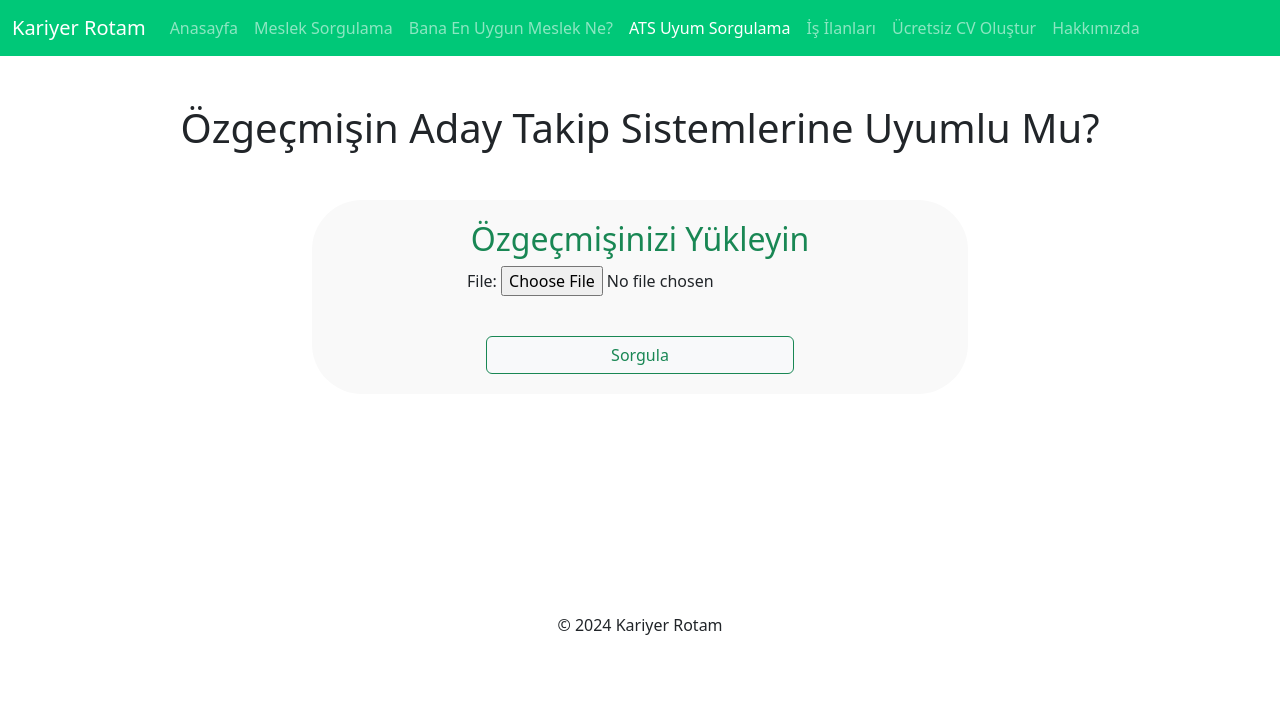
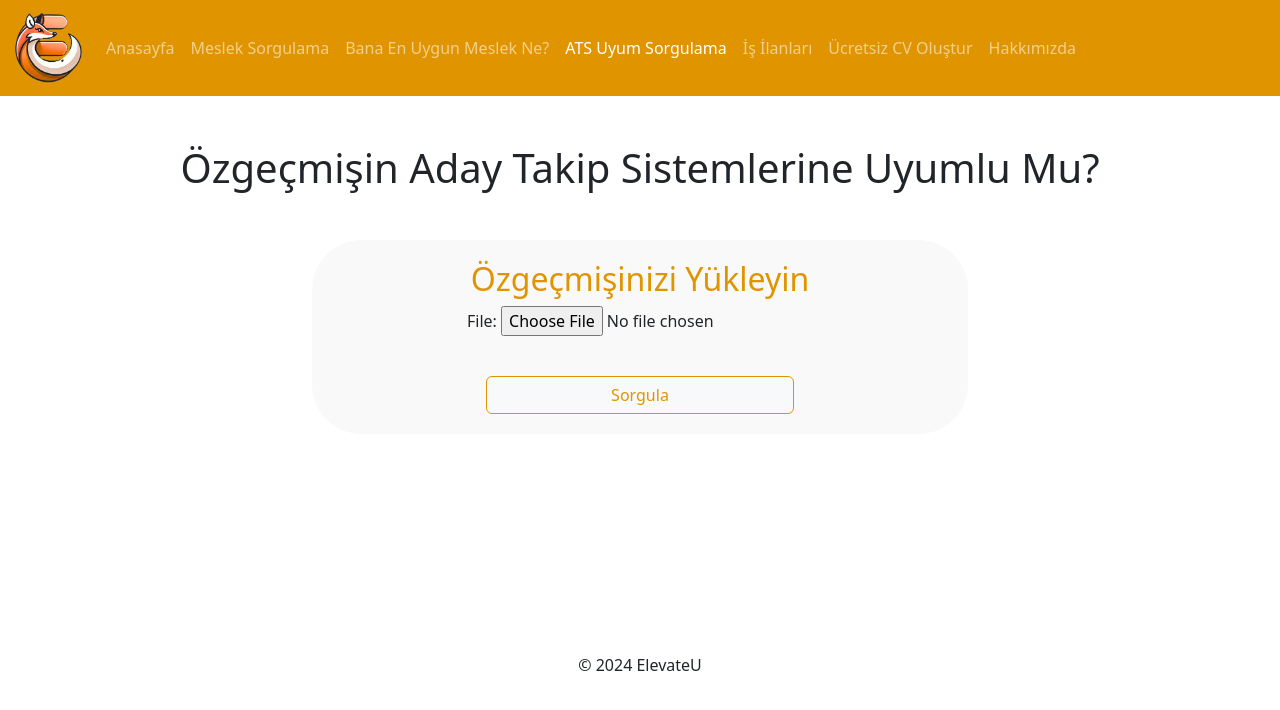
Before and after one commit to batuhanksl/KariyerRotam, a Django app: page /ats/ in a window 1280 px wide. Shown: the top 710 px of the page. Run offline with Django 5.2, Linux system fonts and the light colour scheme; some libraries are stand-ins or nearby versions.

Commit message:
CSS update

```diff
--- a/ATSUyum/templates/atsuyum.html
+++ b/ATSUyum/templates/atsuyum.html
@@ -9,13 +9,13 @@
         <h1 class="text-center">Özgeçmişin Aday Takip Sistemlerine Uyumlu Mu?</h1>
 
         <div class="mt-5" style="background-color: #4b4b4b08; padding: 20px; border-radius: 50px; margin:20%;">
-            <h2 class="text-success text-center">Özgeçmişinizi Yükleyin</h2>
+            <h2 class="text-primary text-center">Özgeçmişinizi Yükleyin</h2>
             <form method="POST" enctype="multipart/form-data" class="text-center">
                 {% csrf_token %}
                 <div class="mb-3" style="max-width: 600px; margin: 0 auto;">
                     {{ form.as_p }}
                 </div>
-                <button type="submit" class="btn btn-outline-success btn-light mt-4 w-50 padding: 20px border-radius: 50px">Sorgula</button>
+                <button type="submit" class="btn btn-outline-primary btn-light mt-4 w-50 padding: 20px border-radius: 50px">Sorgula</button>
             </form>
         </div>
     </div>
--- a/ATSUyum/templates/meslekoner.html
+++ b/ATSUyum/templates/meslekoner.html
@@ -9,13 +9,13 @@
         <h1 class="text-center">Sana en uygun meslek ne?</h1>
 
         <div class="mt-5" style="background-color: #4b4b4b08; padding: 20px; border-radius: 50px; margin:20%;">
-            <h2 class="text-success text-center">Özgeçmişinizi Yükleyin</h2>
+            <h2 class="text-primary text-center">Özgeçmişinizi Yükleyin</h2>
             <form method="POST" enctype="multipart/form-data" class="text-center">
                 {% csrf_token %}
                 <div class="mb-3" style="max-width: 600px; margin: 0 auto;">
                     {{ form.as_p }}
                 </div>
-                <button type="submit" class="btn btn-outline-success btn-light mt-4 w-50 padding: 20px border-radius: 50px">Sorgula</button>
+                <button type="submit" class="btn btn-outline-primary btn-light mt-4 w-50 padding: 20px border-radius: 50px">Sorgula</button>
             </form>
         </div>
     </div>
--- a/ATSUyum/templates/oneri.html
+++ b/ATSUyum/templates/oneri.html
@@ -11,7 +11,7 @@
             <ul class="list-group">
                 {% for meslekler in matching_meslek %}
                     <li class="list-group-item">
-                        <a href="{% url 'MeslekSorgulama:meslek_sorgulama' meslekler.slug %}">{{ meslekler.meslek_adi }}</a>
+                        <a href="{% url 'MeslekSorgulama:meslek_sorgulama' meslekler.slug %}" class="text-primary">{{ meslekler.meslek_adi }}</a>
                     </li>
                 {% endfor %}
             </ul>
--- a/KariyerRotam/settings.py
+++ b/KariyerRotam/settings.py
@@ -11,6 +11,7 @@ https://docs.djangoproject.com/en/5.1/ref/settings/
 """
 
 from pathlib import Path
+import os
 
 # Build paths inside the project like this: BASE_DIR / 'subdir'.
 BASE_DIR = Path(__file__).resolve().parent.parent
@@ -120,6 +121,7 @@ USE_TZ = True
 
 STATIC_URL = 'static/'
 
+STATICFILES_DIRS = [os.path.join(BASE_DIR, "static")]
 # Default primary key field type
 # https://docs.djangoproject.com/en/5.1/ref/settings/#default-auto-field
 
--- a/MeslekSorgulama/templates/MeslekSorgulamaAnaSayfa.html
+++ b/MeslekSorgulama/templates/MeslekSorgulamaAnaSayfa.html
@@ -16,7 +16,7 @@
         </select>
 
         <!-- Button with uniform width -->
-        <button id="searchButton" type="button" class="btn btn-outline-success w-100" style="max-width: 800px;">Sorgula</button>
+        <button id="searchButton" type="button" class="btn btn-outline-primary w-100" style="max-width: 800px;">Sorgula</button>
     </div>
 
     <script>
--- a/layouts/base.html
+++ b/layouts/base.html
@@ -1,16 +1,102 @@
+{% load static %}
 <!DOCTYPE html>
 <html lang="en">
 <head>
     <meta charset="UTF-8">
     <meta name="viewport" content="width=device-width, initial-scale=1.0">
     <link rel="stylesheet" href="https://cdnjs.cloudflare.com/ajax/libs/bootstrap/5.3.3/css/bootstrap.min.css" integrity="sha512-jnSuA4Ss2PkkikSOLtYs8BlYIeeIK1h99ty4YfvRPAlzr377vr3CXDb7sb7eEEBYjDtcYj+AjBH3FLv5uSJuXg==" crossorigin="anonymous" referrerpolicy="no-referrer" />
-    <title>Kariyer Rotam | {% block title %} {% endblock%}</title>
+    <title>ElevateU | {% block title %} {% endblock%}</title>
+    <link rel="icon" href="{% static 'images/ElevateULogo.ico' %}" type="image/x-icon">
+    <style>
+        /* Change color of select picker text */
+        .selectpicker.form-control {
+            color: #e09500 !important;         /* Text color */
+            border-color: #e09500 !important;  /* Border color */
+        }
+
+        /* Change background color and border of selectpicker on focus */
+        .selectpicker.form-control:focus {
+            border-color: #e09500 !important;  /* Focus border color */
+            box-shadow: 0 0 0 0.2rem rgba(224, 149, 0, 0.5) !important; /* Focus box-shadow */
+        }
+
+        /* Change color of selected option in the selectpicker dropdown */
+        .selectpicker option {
+            color: #e09500 !important;         /* Text color of option */
+        }
+
+        /* Hover effect for the dropdown options */
+        .selectpicker option:hover {
+            background-color: #e09500 !important; /* Option hover background color */
+            color: white !important;              /* Text color on hover */
+        }
+
+        /* Change the selected option's background color inside the dropdown */
+        .selectpicker .dropdown-menu .selected {
+            background-color: #e09500 !important;
+            color: white !important;
+        }
+
+        /* Change the arrow color of the selectpicker */
+        .selectpicker .dropdown-toggle::after {
+            color: #e09500 !important;         /* Arrow color */
+        }
+
+        /* Custom styles for the dropdown menu */
+        .selectpicker .dropdown-menu {
+            background-color: white !important;
+            border-color: #e09500 !important;
+        }
+
+        /* Ensure the dropdown items' hover background color */
+        .selectpicker .dropdown-menu .inner > li:hover {
+            background-color: #e09500 !important;
+            color: white !important;
+        }
+
+
+        /* Override Bootstrap's Primary Color for buttons, backgrounds, and text */
+        .btn-outline-primary{
+            /* background-color: #e09500 !important; */
+            border-color: #e09500 !important;
+            color: #e09500 !important; /* Ensures text is visible on primary buttons */
+        }
+
+        .btn-outline-primary:hover {
+            background-color: #e09500 !important;
+            color: white !important;
+            border-color: #e09500 !important;
+        }
+
+        /* Override the text-primary class to affect text color globally */
+        .text-primary {
+            color: #e09500 !important;
+        }
+
+        /* Ensure links using .text-primary are also affected */
+        a.text-primary {
+            color: #e09500 !important;
+            text-decoration: none;
+        }
+
+        a.text-primary:hover {
+            color: #c57b00 !important;  /* Use a darker shade for hover */
+            text-decoration: none;       /* Optional: Remove underline if needed */
+        }
+
+        li.text-primary{
+            color: #e09500 !important;
+        }
+    </style>
 </head>
+
+
+
 <body>
     <!-- Navbar -->
-    <nav class="navbar navbar-expand-lg navbar-dark" style="background-color: #00c878;">
+    <nav class="navbar navbar-expand-lg navbar-dark" style="background-color: #e09500;">
         <div class="container-fluid">
-            <a class="navbar-brand" href="/">Kariyer Rotam</a>
+            <a class="navbar-brand" href="/"><img src="{% static 'images/ElevateULogo.png' %}" alt="ElevateULogo" style="height: 70px;"></a>
             <button class="navbar-toggler" type="button" data-bs-toggle="collapse" data-bs-target="#navbarNav" aria-controls="navbarNav" aria-expanded="false" aria-label="Toggle navigation">
                 <span class="navbar-toggler-icon"></span>
             </button>
@@ -54,7 +140,7 @@
     <div class="container mt-5 mb-5">
         <div class="row">
             <div class="col text-center">
-                <p>&copy; 2024 Kariyer Rotam</p>
+                <p>&copy; 2024 ElevateU</p>
             </div>
         </div>
     </div>
--- a/pages/templates/anasayfa.html
+++ b/pages/templates/anasayfa.html
@@ -5,7 +5,7 @@
 {% endblock %}
 
 {% block content %}
-    <h1 class="mt-5 text-center text-success">Geliştirilecek...</h1>
+    <h1 class="mt-5 text-center text-primary">Geliştirilecek...</h1>
     <h5 class="mt-5 text-center">Diğer sayaların kısa açıklamaları eklenip konteynır halinde gözükecek bunlar editlenebilir olacak</h5>
 
 {% endblock %}
```
Also changed, not shown: MeslekSorgulama/templates/MeslekSorgulamaByCategory.html (+4 -4 lines), static/images/ElevateULogo.ico (added), static/images/ElevateULogo.png (added), 2 other files.
